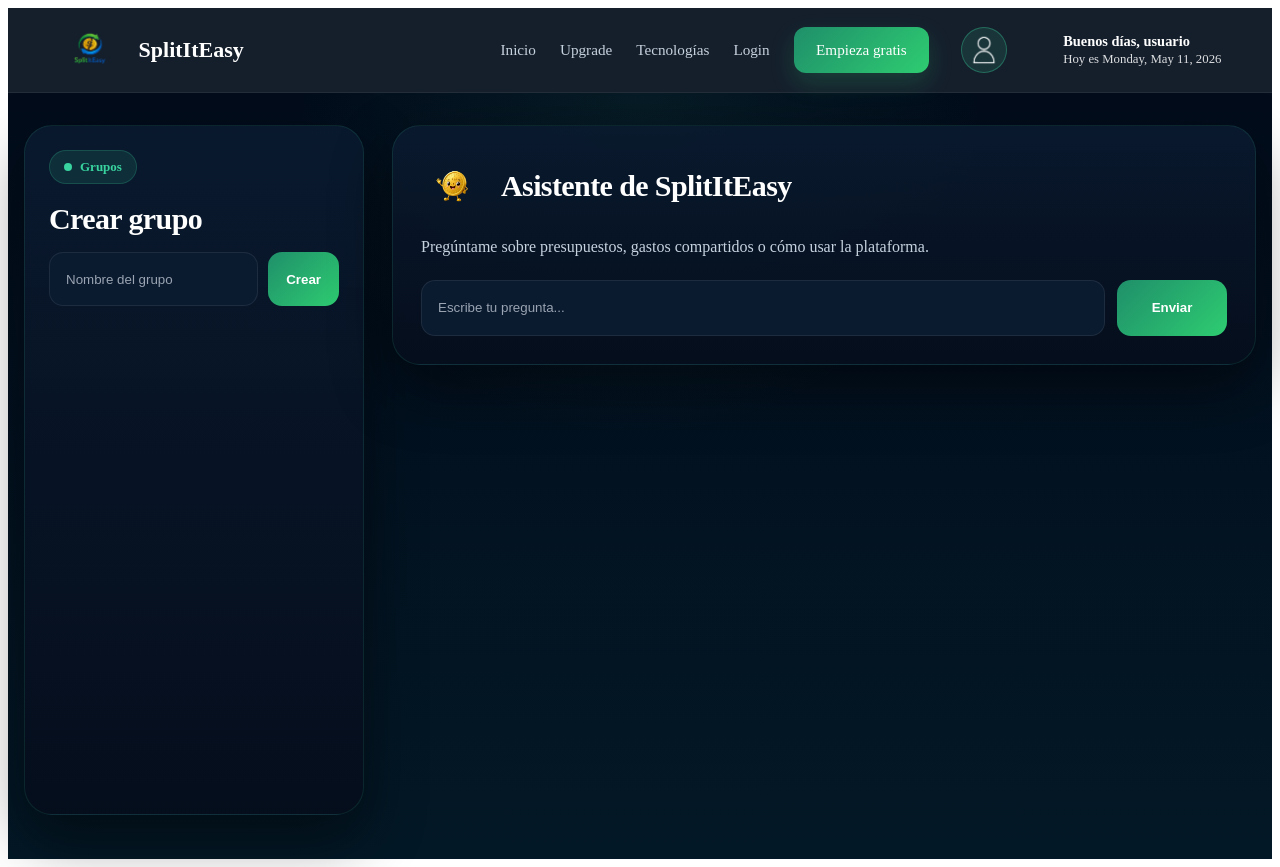
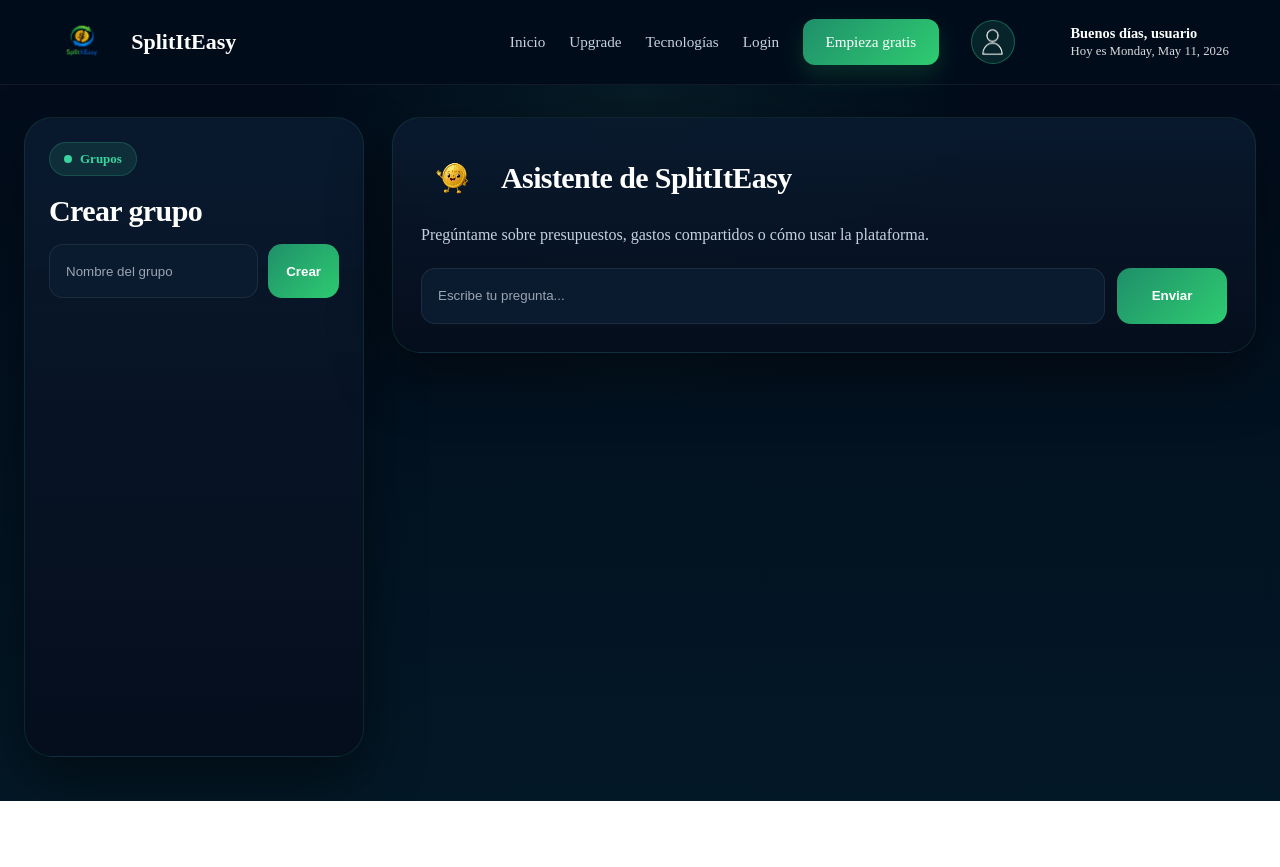
Before and after one commit to MiguelCuevasss/final_project, an Angular app in the folder proyecto_final_split/frontend/splititeasy/: page /groups in a window 1280 px wide. After the commit the page ends 801 px from the top, so only its background shows below. Built offline with nearby package versions, Linux system fonts and the light colour scheme.

Commit message:
background global for the app

```diff
--- a/proyecto_final_split/frontend/splititeasy/src/styles.css
+++ b/proyecto_final_split/frontend/splititeasy/src/styles.css
@@ -1 +1,23 @@
-/* You can add global styles to this file, and also import other style files */
+/* RESET GLOBAL */
+* {
+  margin: 0;
+  padding: 0;
+  box-sizing: border-box;
+}
+
+/* APP COMPLETA */
+html,
+body {
+  width: 100%;
+  min-height: 100%;
+  overflow-x: hidden;
+
+  background: radial-gradient(circle at top, #031826, #020c1b);
+}
+
+/* ROOT ANGULAR */
+app-root {
+  display: block;
+  min-height: 100vh;
+  background: radial-gradient(circle at top, #031826, #020c1b);
+}
```
